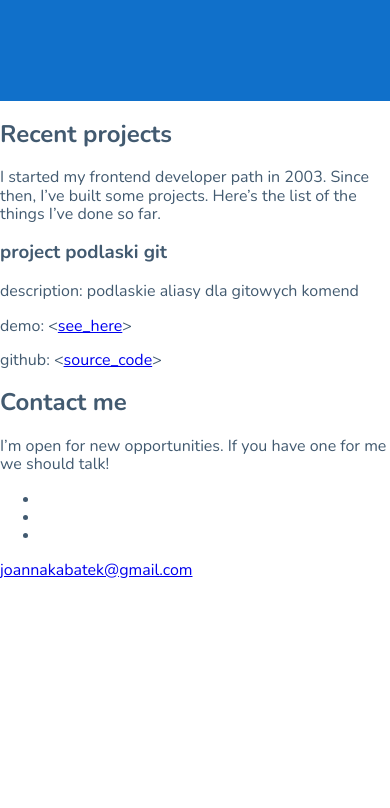
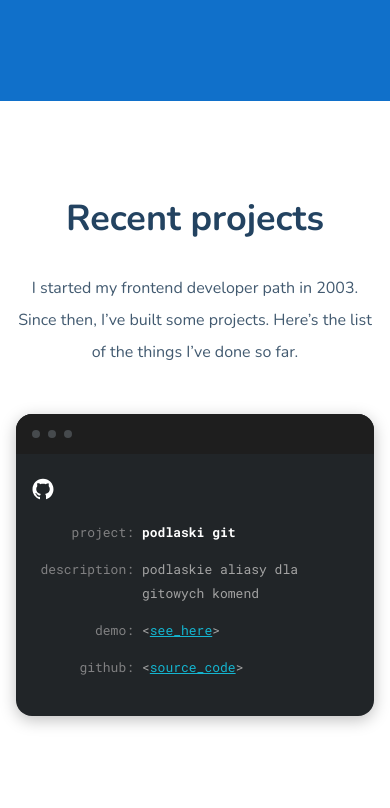
Before and after one commit to AsiaKabacinska/AsiaKabacinska.github.io, a website built with webpack: page src/pages/index.html in a window 390 px wide. Shown: the part 2176-2984 px from the top of the page. Before the commit the page ends 2757 px from the top, so only its background shows below. Built offline with nearby package versions, Linux system fonts and the light colour scheme.

Commit message:
project styles mobile

```diff
--- a/src/pages/index.html
+++ b/src/pages/index.html
@@ -94,35 +94,51 @@
       </section>
 
       <section class="projects" id="projects">
-        <h2 class="project__header">Recent projects</h2>
+        <h2 class="projects__header">Recent projects</h2>
         <p class="projects__description">
           I started my frontend developer path in 2003. Since then, I’ve built
           some projects. Here’s the list of the things I’ve done so far.
         </p>
-        <div class="project-grid">
+        <div class="projects-grid">
           <article class="project">
-            <h3 class="project__title">
-              <span>project</span>
+            <div class="project__window">
+              <span class="project__circle"></span>
+              <span class="project__circle"></span>
+              <span class="project__circle"></span>
+            </div>
+            <div class="project__content">
+              <img src="../assets/img/github.svg" alt="" />
+              <h3 class="project__grid project__title">
+                <span class="project__label">project:</span>
                 <span>podlaski git</span>
               </h3>
-            <p>
-              <span>description:</span>
+              <p class="project__grid">
+                <span class="project__label">description:</span>
                 <span>podlaskie aliasy dla gitowych komend</span>
               </p>
-            <p>
-              <span>demo:</span>
+              <p class="project__grid">
+                <span class="project__label">demo:</span>
                 <span
-                >&lt;<a href="#" title="podlaski git - demo">see_here</a
+                  >&lt;<a
+                    class="project__link"
+                    href="#"
+                    title="podlaski git - demo"
+                    >see_here</a
                   >&gt;</span
                 >
               </p>
-            <p>
-              <span>github:</span>
+              <p class="project__grid">
+                <span class="project__label">github:</span>
                 <span
-                >&lt;<a href="#" title="podlaski git - demo">source_code</a
+                  >&lt;<a
+                    class="project__link"
+                    href="#"
+                    title="podlaski git - demo"
+                    >source_code</a
                   >&gt;</span
                 >
               </p>
+            </div>
           </article>
         </div>
       </section>
--- a/src/scss/_variables.scss
+++ b/src/scss/_variables.scss
@@ -3,3 +3,9 @@ $blue: #1070ca;
 $text: #425a70;
 $lightBlue: #4da8ff;
 $lighterBlue: #dbeaf7;
+$gray: #212528;
+$darkGray: #1e1e1e;
+$mediumGray: #464a4d;
+$console: #808082;
+$lightConsole: #a3a3a3;
+$linkConsole: #14b5d0;
--- a/src/scss/main.scss
+++ b/src/scss/main.scss
@@ -2,6 +2,8 @@
 @import "_variables";
 @import "modules/hero.scss";
 @import "modules/skills.scss";
+@import "modules/projects.scss";
+@import "modules/contact.scss";
 @import url("https://fonts.googleapis.com/css2?family=Nunito:wght@300;600;700&family=Roboto+Mono:wght@400;700&display=swap");
 
 html {
--- /dev/null
+++ b/src/scss/modules/projects.scss
@@ -0,0 +1,66 @@
+.projects {
+  padding: 64px 16px 88px;
+  &__description {
+    font-weight: 300;
+    font-style: 16px;
+    line-height: 32px;
+    text-align: center;
+    margin-bottom: 46px;
+  }
+  &__header {
+    font-size: 36px;
+    line-height: 48px;
+    color: $textDark;
+    text-align: center;
+  }
+}
+.project {
+  background: $gray;
+  border-radius: 16px;
+  box-shadow: 0px 4px 16px rgba(0, 0, 0, 0.25);
+  overflow: hidden;
+  color: $lightConsole;
+  font-family: Roboto Mono;
+  font-size: 13px;
+  font-weight: normal;
+  font-size: 13px;
+  line-height: 24px;
+  &__circle {
+    display: block;
+    width: 8px;
+    height: 8px;
+    background: $mediumGray;
+    border-radius: 50%;
+    margin-right: 8px;
+  }
+  &__content {
+    padding: 24px 16px;
+  }
+  &__grid {
+    display: grid;
+    grid-template-columns: 102px 1fr;
+    column-gap: 8px;
+  }
+  &__label {
+    display: block;
+    text-align: right;
+    color: $console;
+    font-weight: normal;
+  }
+  &__link {
+    color: $linkConsole;
+  }
+  &__title {
+    font-weight: bold;
+    font-size: 13px;
+    line-height: 24px;
+    color: #fff;
+  }
+  &__window {
+    height: 40px;
+    background: $darkGray;
+    display: flex;
+    align-items: center;
+    padding: 0 0 0 16px;
+  }
+}
```
Also changed, not shown: src/assets/img/github.svg (added), src/scss/modules/contact.scss (added). Lines whose indentation alone changed are shown as unchanged.
